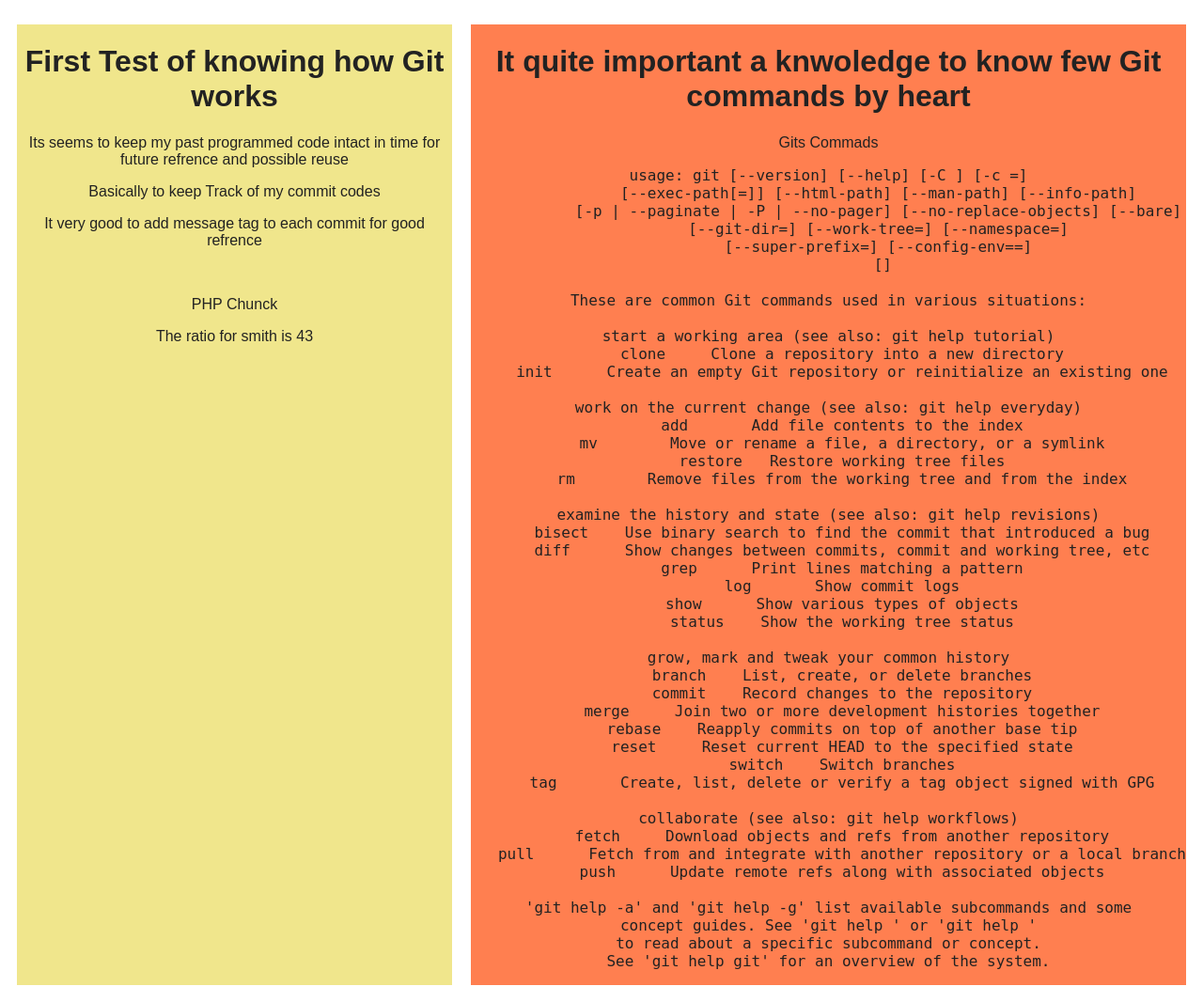
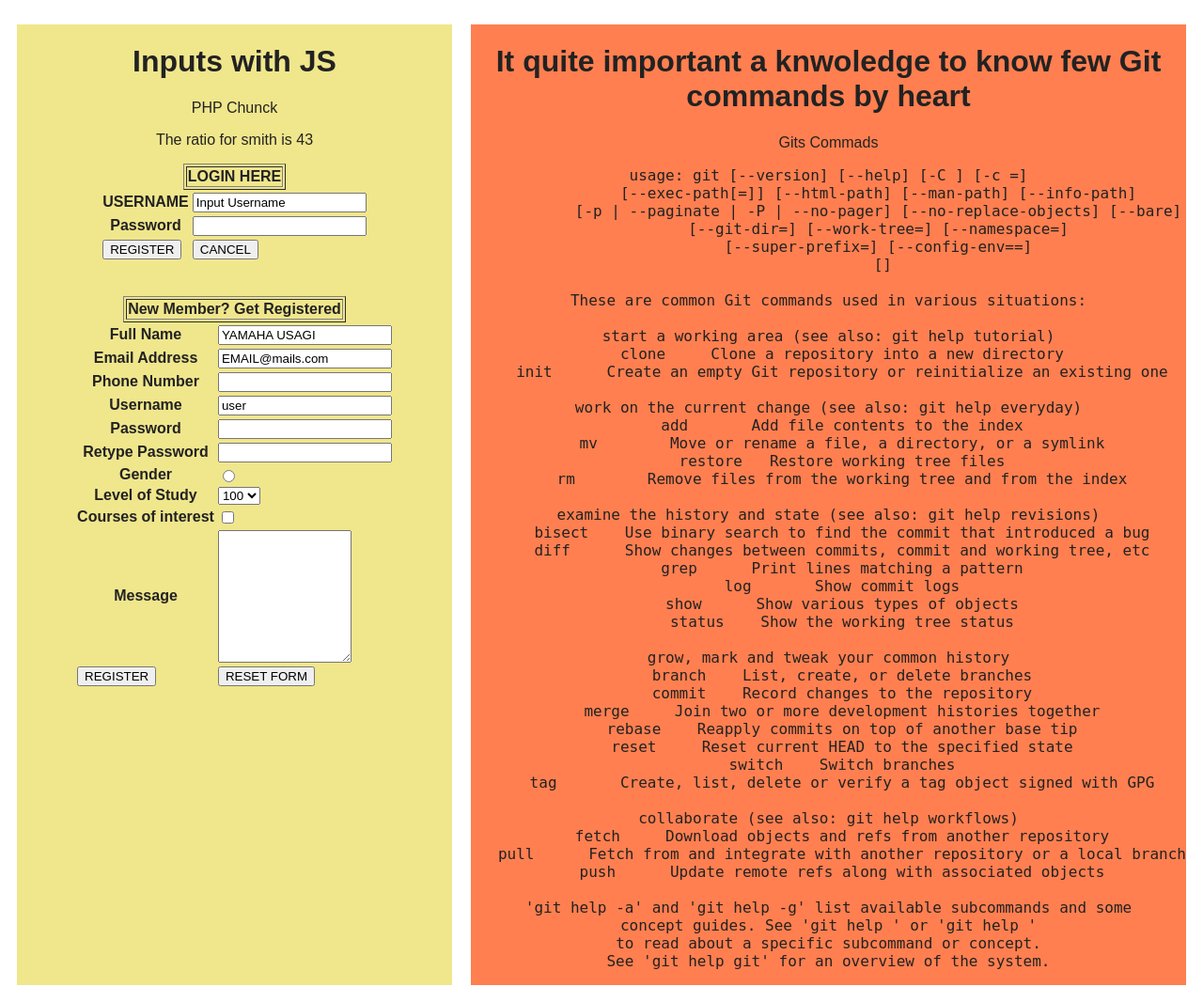
Before and after one commit to wareex/Flex, a PHP site: page / in a window 1280 px wide. Shown: the part 73-1139 px from the top of the page at 94% size. Run offline with PHP 8.4, Linux system fonts and the light colour scheme; lists and menus that the app fills with data are empty.

Commit message:
Forms in

```diff
--- a/index.php
+++ b/index.php
@@ -20,21 +20,100 @@
     </nav>
     <div class="flex-container">
         <div class="first">
-            <h1> First Test of knowing how Git works</h1>
-            <p>Its seems to keep my past programmed code intact in time for future refrence and possible reuse</p>
-            <p>Basically to keep Track of my commit codes</p>
-            <p>It very good to add message tag to each commit for good refrence</p>
-            <br />
+            <h1> Inputs with JS</h1>
+
+            <!--PHP STUFF -->
             <p>PHP Chunck</p>
             <p><?php
                 include_once('cal.php');
                 ?></p>
             <!--Form handling with Javascript intervene -->
-            <form method="post" action "post.php">
+            <table>
+                <tr>
 
+                    <!--LOGIN STUFF -->
+            </table>
+            <table align="center" cellspacing="2" border="1px">
+                <th align="center">LOGIN HERE</th>
+            </table>
+            <form method="post" action="post.php">
+                <table align="center" border="0px" cellspacing="2">
+                    <tr>
+                        <th>USERNAME</th>
+                        <td><input type="text" name="username" value="Input Username"></td>
+                    </tr>
+                    <tr>
+                        <th>Password</th>
+                        <td><input type="password" name="password"></td>
+                    </tr>
+                    <tr>
+                        <td><input type="submit" name="btn" value="REGISTER"></td>
+                        <td><input type="reset" name="btn" value="CANCEL"></td>
+                    </tr>
+            </form>
+            </table>
+            <br />
+            <br />
 
+            <!--REGISTER STUFF -->
+            <table align="center" border="1px" cellspacing="2">
+                <th align="center"> New Member? Get Registered </th>
+            </table>
+            <form method="post" action="index.php">
+                <table align="center" border="0px" cellspacing="2">
+                    <tr>
+                        <th>Full Name</th>
+                        <td><input type="text" name="Names" value="YAMAHA USAGI"></td>
+                    </tr>
+                    <tr>
+                        <th>Email Address</th>
+                        <td><input type="text" name="email" value="EMAIL@mails.com"></td>
+                    </tr>
 
+                    <tr>
+                        <th>Phone Number</th>
+                        <td><input type="number" name="phone" value="+23409398383"></td>
+                    </tr>
+                    <tr>
+                        <th>Username</th>
+                        <td><input type="text" name="username" value="user"></td>
+                    </tr>
+                    <tr>
+                        <th>Password</th>
+                        <td><input type="password" name="pass"></td>
+                    </tr>
+                    <th>Retype Password</th>
+                    <td><input type="password" name="repass"></td>
+                    </tr>
+                    <tr>
+                        <th>Gender</th>
+                        <td><input type="radio" name="Names"></td>
+                    </tr>
+                    <tr>
+                        <th>Level of Study</th>
+                        <td><select name="level">
+                                <option>100</option>
+                                <option>200</option>
+                                <option>300</option>
+                                <option>400</option>
+                                <option>500</option>
+                            </select></td>
+                    </tr>
+                    <tr>
+                        <th>Courses of interest</th>
+                        <td><input type="checkbox" name="Names" value="NAMES"></td>
+                    </tr>
+                    <tr>
+                        <th>Message</th>
+                        <td><textarea rows="9px" cols="15px" name="message" value="Messages"></textarea></td>
+                    </tr>
+                    <tr>
+                        <td><input type="submit" name="btn" value="REGISTER"></td>
+                        <td><input type="reset" name="btn" value="RESET FORM"></td>
+                    </tr>
             </form>
+            </table>
+            </tr>
         </div>
 
         <div class="second">
```
